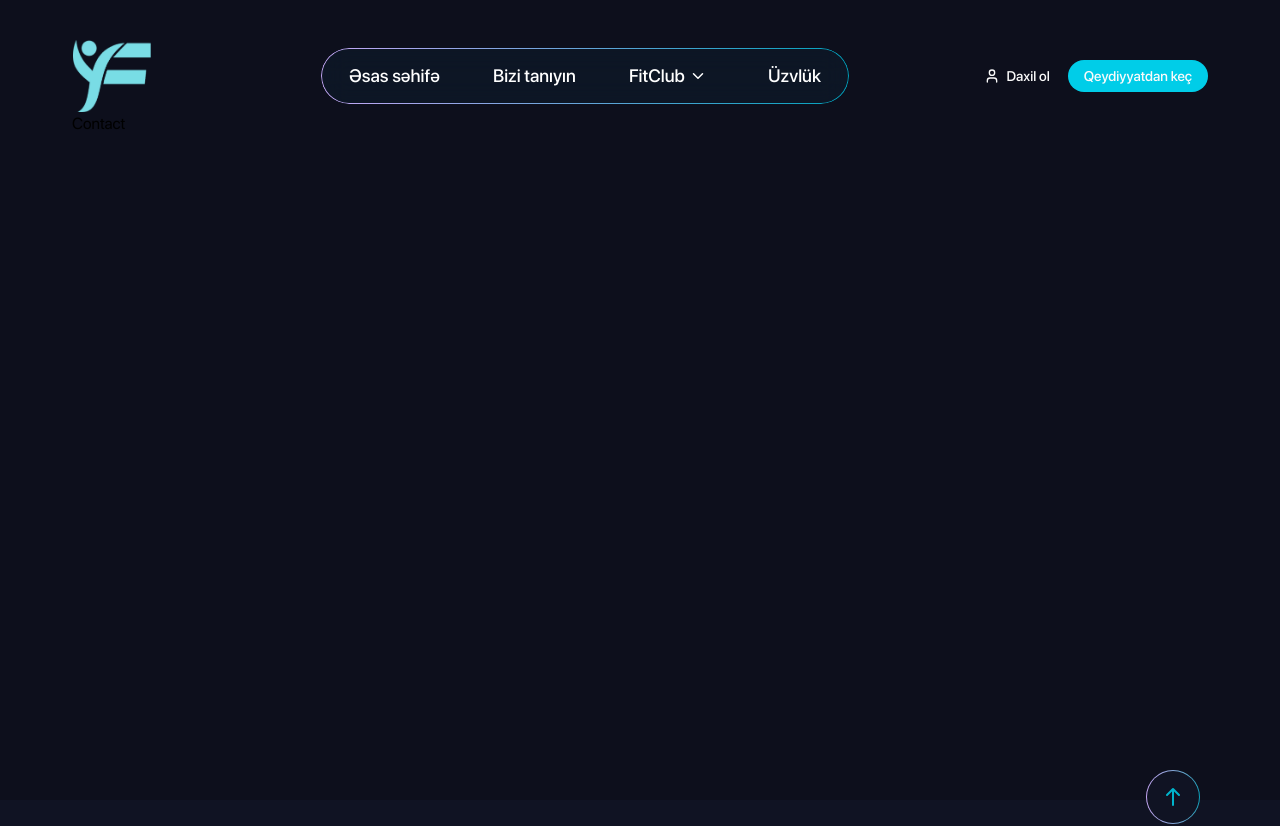
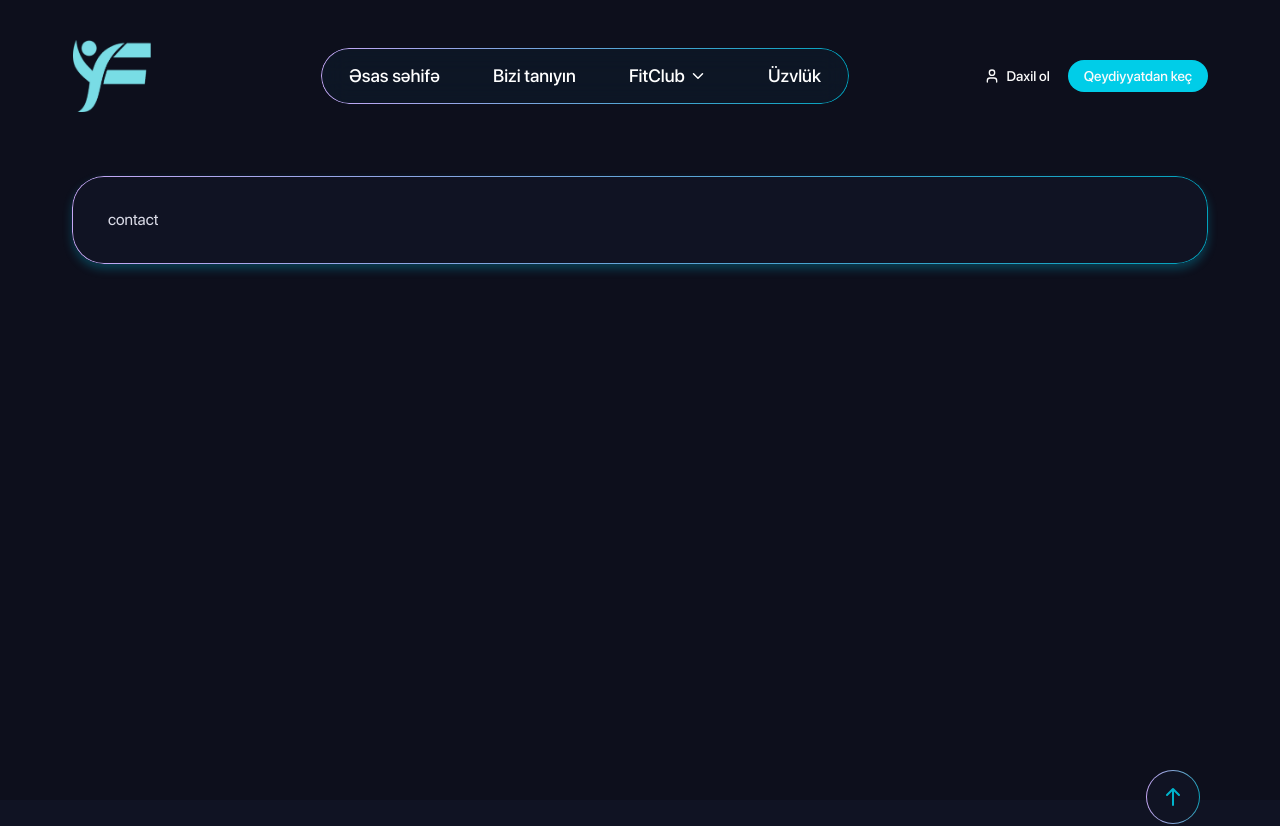
Before and after one commit to fitnest-health/frontend, a Next.js app: page /contact in a window 1280 px wide. Shown: the top 826 px of the page. Built offline with nearby package versions, Linux system fonts and the light colour scheme.

Commit message:
created contact page and fixed card text colors

```diff
--- a/app/contact/page.tsx
+++ b/app/contact/page.tsx
@@ -1,7 +1,12 @@
-
+import { Card } from "@/components/ui/card"
 const Contact = () => {
     return (
-        <div>Contact</div>
+        <div className="py-16">
+
+            <div></div>
+
+            <Card>contact</Card>
+        </div>
     )
 }
 
--- a/components/ui/card.tsx
+++ b/components/ui/card.tsx
@@ -7,7 +7,7 @@ function Card({ className, ...props }: React.ComponentProps<"div">) {
     <div
       data-slot="card"
       className={cn(
-        "w-full py-8 px-9 flex flex-col items-start gap-4 rounded-4xl gradient-border bg-card shadow-[0px_5px_10px_0px_rgba(0,172,204,0.3)]",
+        "w-full py-8 px-9 flex flex-col items-start gap-4 rounded-4xl gradient-border bg-card shadow-[0px_5px_10px_0px_rgba(0,172,204,0.3)] text-neutral-400",
         className
       )}
       {...props}
```
